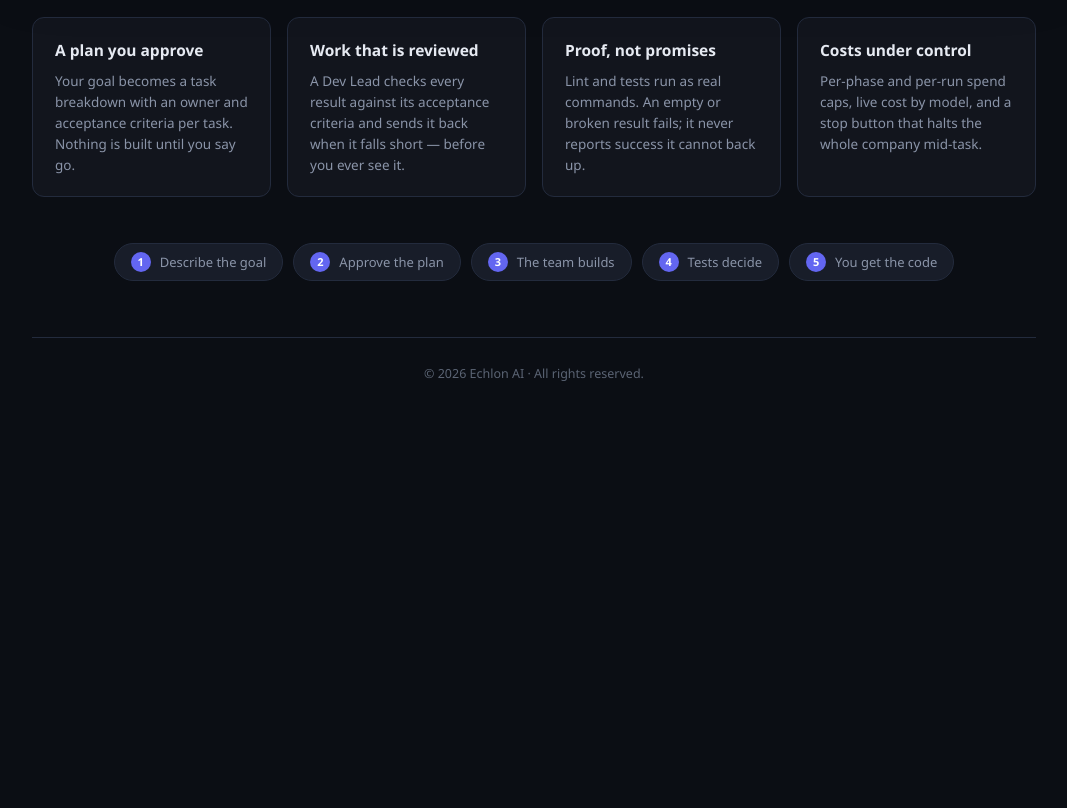
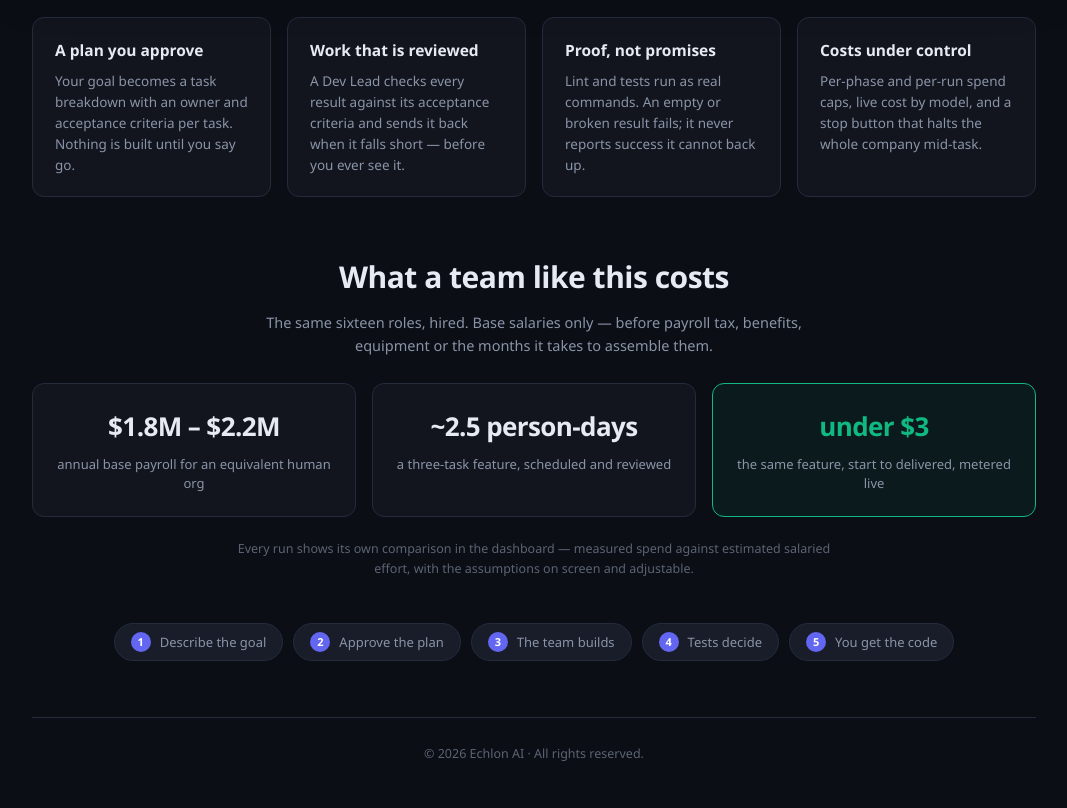
Before and after one commit to Eagle84/echlon-ai, a plain HTML site: page index.html in a window 1280 px wide. Shown: the part 1452-2260 px from the top of the page, without its empty margins (106-1173 px from the left). Before the commit the page ends 1880 px from the top, so only its background shows below. Drawn offline with Linux system fonts and the light colour scheme.

Commit message:
Publish site from Eagle84/echlon-ai-src@fb55ed9

```diff
--- a/index.html
+++ b/index.html
@@ -80,6 +80,19 @@
       .prop { background: var(--surface); border: 1px solid var(--border); border-radius: 12px; padding: 20px 22px; }
       .prop h3 { margin: 0 0 8px; font-size: 15.5px; }
       .prop p { margin: 0; font-size: 13.5px; color: var(--muted); line-height: 1.55; }
+
+      .cost { padding: 10px 0 44px; text-align: center; }
+      .cost h2 { font-size: clamp(22px, 3vw, 30px); margin: 0 0 10px; letter-spacing: -0.5px; }
+      .cost-lede { color: var(--muted); font-size: 14.5px; max-width: 560px; margin: 0 auto 26px; line-height: 1.6; }
+      .cost-grid { display: grid; grid-template-columns: repeat(auto-fit, minmax(min(220px, 100%), 1fr)); gap: 16px; }
+      .cost-card {
+        background: var(--surface); border: 1px solid var(--border); border-radius: 12px; padding: 22px 18px;
+      }
+      .cost-card.accent { border-color: var(--success); background: rgba(16, 185, 129, 0.07); }
+      .cost-card b { display: block; font-size: 26px; font-weight: 800; letter-spacing: -0.6px; }
+      .cost-card.accent b { color: var(--success); }
+      .cost-card span { display: block; margin-top: 7px; font-size: 13px; color: var(--muted); line-height: 1.5; }
+      .cost-note { margin: 22px auto 0; max-width: 620px; font-size: 12.5px; color: var(--subtle); line-height: 1.6; }
 
       .flow { display: flex; flex-wrap: wrap; gap: 10px; justify-content: center; padding-bottom: 56px; }
       .step {
@@ -292,6 +305,32 @@
         </div>
       </section>
 
+      <section class="cost">
+        <h2>What a team like this costs</h2>
+        <p class="cost-lede">
+          The same sixteen roles, hired. Base salaries only — before payroll tax, benefits,
+          equipment or the months it takes to assemble them.
+        </p>
+        <div class="cost-grid">
+          <div class="cost-card">
+            <b>$1.8M – $2.2M</b>
+            <span>annual base payroll for an equivalent human org</span>
+          </div>
+          <div class="cost-card">
+            <b>~2.5 person-days</b>
+            <span>a three-task feature, scheduled and reviewed</span>
+          </div>
+          <div class="cost-card accent">
+            <b>under $3</b>
+            <span>the same feature, start to delivered, metered live</span>
+          </div>
+        </div>
+        <p class="cost-note">
+          Every run shows its own comparison in the dashboard — measured spend against estimated
+          salaried effort, with the assumptions on screen and adjustable.
+        </p>
+      </section>
+
       <section class="flow">
         <div class="step"><b>1</b> Describe the goal</div>
         <div class="step"><b>2</b> Approve the plan</div>
```
